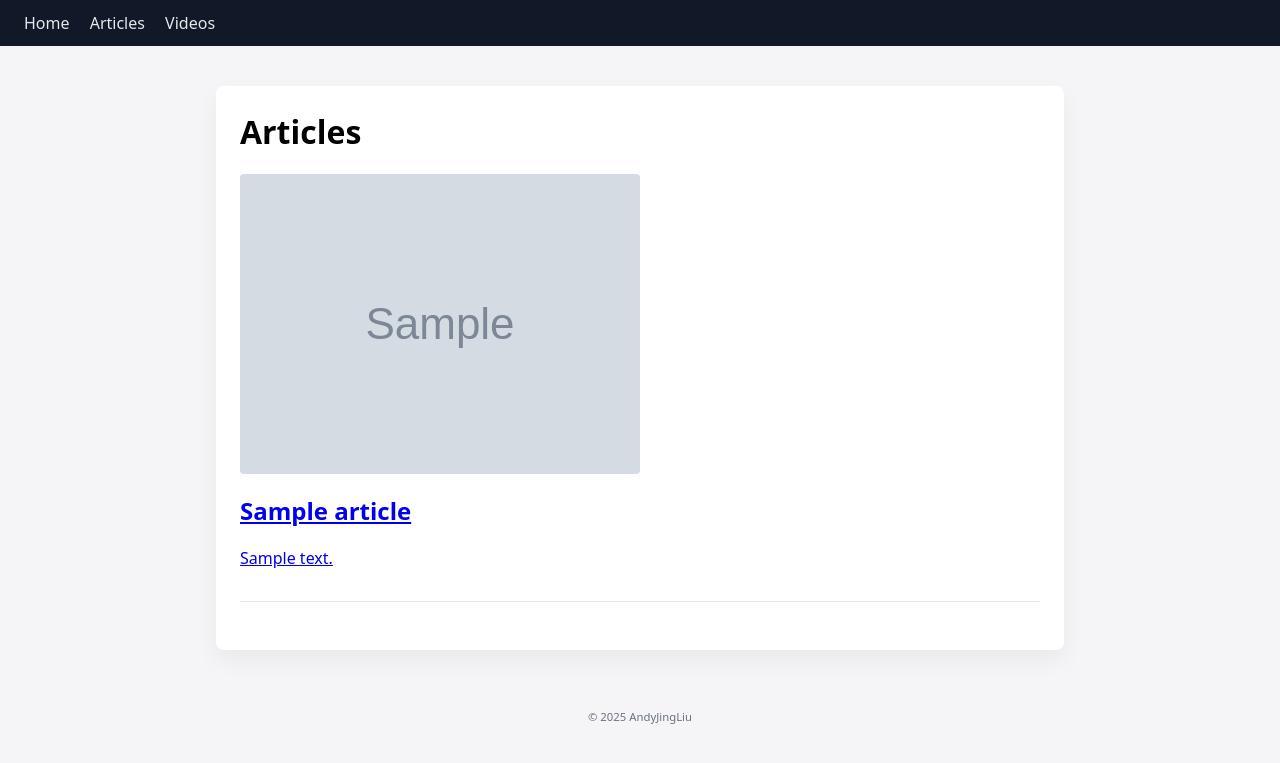
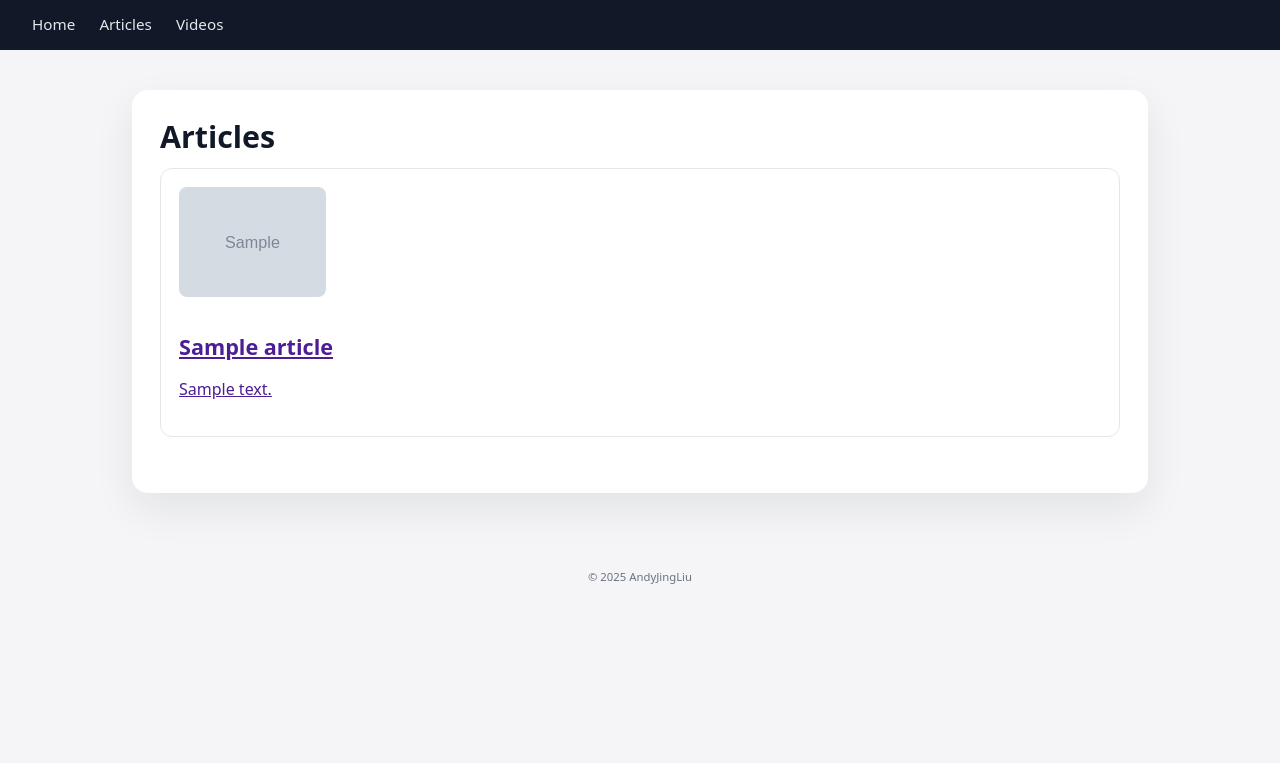
Before and after one commit to Andyjingliu/cs50-final, a Flask app: template templates/articles.html in a window 1280 px wide. Shown: the top 763 px of the page. Run offline with Flask 3, Linux system fonts and the light colour scheme; the template is opened without the code that fills it: most values are stand-ins (such as "Sample title", 1, 10 or a date in 2020); grey boxes marked "Sample" are stand-in pictures.

Commit message:
1. Global layout + typography 2. Article list & cards spacing

```diff
--- a/app.py
+++ b/app.py
@@ -256,5 +256,9 @@ def edit_article(article_id):
         article=article,
     )
 
+@app.errorhandler(404)
+def page_not_found(e):
+    return render_template("404.html"), 404
+
 if __name__ == "__main__":
     app.run(debug=True)
--- a/static/styles.css
+++ b/static/styles.css
@@ -1,46 +1,86 @@
+/* ===== Global layout & typography ===== */
+
 body {
   font-family: system-ui, -apple-system, BlinkMacSystemFont, "Segoe UI", sans-serif;
   margin: 0;
   padding: 0;
   background: #f5f5f7;
+  color: #111827;
+  font-size: 16px;
+  line-height: 1.6;
 }
 
+/* Top navigation */
 nav {
   background: #111827;
   color: #e5e7eb;
-    padding: 12px 24px;
+  padding: 12px 32px;
 }
 
 nav a {
   color: #e5e7eb;
-    margin-right: 16px;
+  margin-right: 20px;
   text-decoration: none;
+  font-size: 0.95rem;
+  font-weight: 500;
 }
 
 nav a:hover {
   text-decoration: underline;
 }
 
+/* Main content wrapper */
 .container {
-    max-width: 800px;
-    margin: 40px auto;
-    background: white;
-    padding: 24px;
-    border-radius: 8px;
-    box-shadow: 0 10px 25px rgba(0,0,0,0.05);
+  max-width: 960px;
+  margin: 40px auto 56px auto;
+  background: #ffffff;
+  padding: 28px 28px 32px;
+  border-radius: 16px;
+  box-shadow: 0 16px 40px rgba(15, 23, 42, 0.08);
 }
 
+/* Headings */
 h1 {
-    margin-top: 0;
+  margin: 0 0 0.75rem;
+  font-size: 1.9rem;
+  line-height: 1.25;
 }
 
+h2 {
+  margin: 2.25rem 0 1rem;
+  font-size: 1.35rem;
+  line-height: 1.3;
+}
+
+h3 {
+  margin: 1.25rem 0 0.5rem;
+  font-size: 1.05rem;
+}
+
+/* Text */
+p {
+  margin: 0 0 0.85rem;
+}
+
+/* Links */
+a {
+  color: #4c1d95; /* purple */
+}
+
+a:hover {
+  text-decoration: underline;
+}
+
+/* Footer */
 footer {
   text-align: center;
   margin-top: 40px;
-    padding: 16px 0;
+  padding: 16px 0 8px;
   color: #6b7280;
   font-size: 0.85rem;
 }
+
+/* ===== Article list page ===== */
 
 .article-list {
   list-style: none;
@@ -50,16 +90,48 @@ footer {
 
 .article-item {
   margin-bottom: 24px;
-    border-bottom: 1px solid #e5e7eb;
-    padding-bottom: 16px;
+  border: 1px solid #e5e7eb;
+  padding: 18px 18px 20px;
+  border-radius: 12px;
+  display: flex;
+  gap: 16px;
+  background: #ffffff;
 }
 
 .article-image {
-    max-width: 100%;
-    height: auto;
+  max-width: 160px;
+  height: 110px;
   display: block;
-    margin-bottom: 8px;
-    border-radius: 4px;
+  border-radius: 8px;
+  object-fit: cover;
+}
+
+.article-content {
+  flex: 1;
+}
+
+.article-title {
+  font-size: 1.1rem;
+  margin: 0 0 0.3rem;
+}
+
+.article-title a {
+  text-decoration: none;
+}
+
+.article-title a:hover {
+  text-decoration: underline;
+}
+
+.article-meta {
+  font-size: 0.85rem;
+  color: #6b7280;
+  margin-bottom: 0.35rem;
+}
+
+.article-summary {
+  font-size: 0.95rem;
+  color: #111827;
 }
 
 .video-grid {
```
Lines whose indentation alone changed are shown as unchanged.
